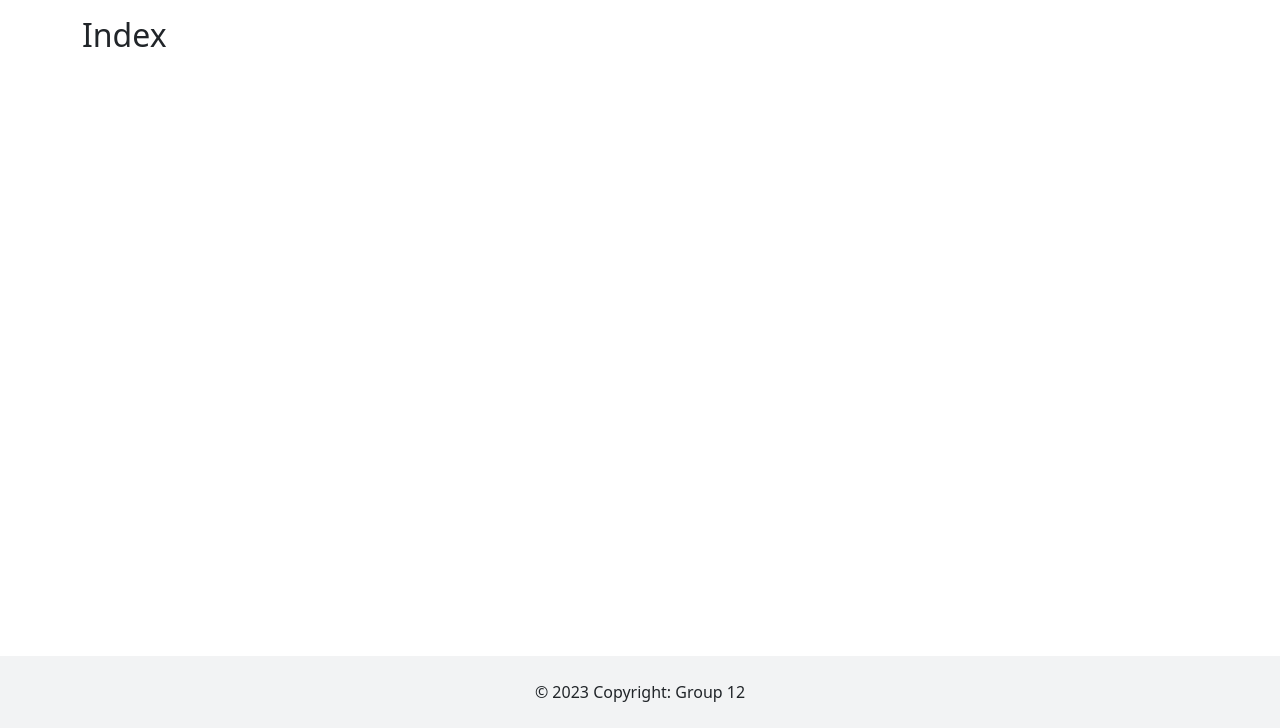
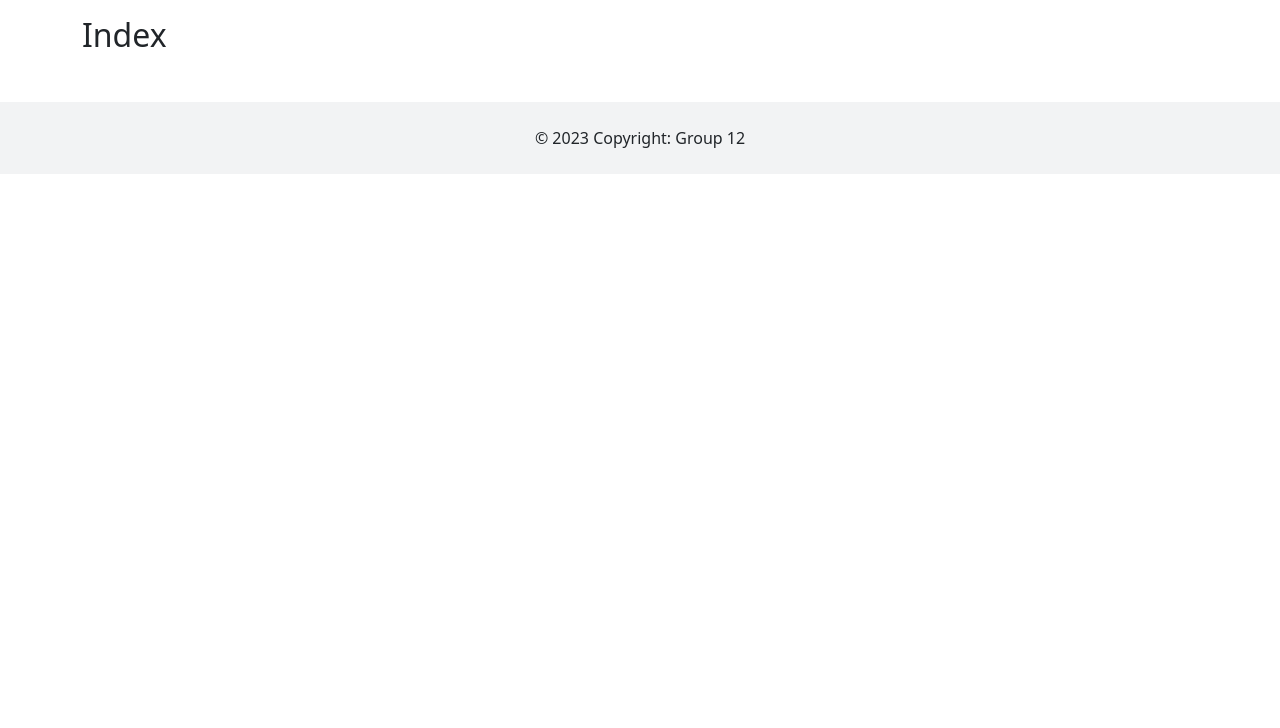
Before and after one commit to aznNoob/hit326-project, a PHP site: page / in a window 1280 px wide. Shown: the part 72-800 px from the top of the page. Run offline with PHP 8.4, Linux system fonts and the light colour scheme; some libraries are stand-ins or nearby versions.

Commit message:
Minor stylistic change to footer and navbar

```diff
--- a/app/views/includes/footer.php
+++ b/app/views/includes/footer.php
@@ -1,7 +1,7 @@
 </div>
 </body>
 
-<footer class="fixed-bottom bg-light text-center text-lg-start mt-5">
+<footer class="bg-light text-center text-lg-start mt-5">
     <div class="text-center p-4" style="background-color: rgba(0, 0, 0, 0.025);">
         © 2023 Copyright: Group 12
     </div>
--- a/app/views/includes/navbar.php
+++ b/app/views/includes/navbar.php
@@ -1,4 +1,4 @@
-<nav class="navbar navbar-expand-lg navbar-dark bg-dark p-3 mb-3">
+<nav class="sticky-top navbar navbar-expand-lg navbar-dark bg-dark p-3 mb-3">
     <div class="container">
         <a class="navbar-brand" href="<?php echo URLROOT; ?>"><?php echo SITENAME; ?></a>
         <button class="navbar-toggler" type="button" data-bs-toggle="collapse" data-bs-target="#collapse" aria-controls="nav" aria-expanded="false" aria-label="Toggle navigation">
```
